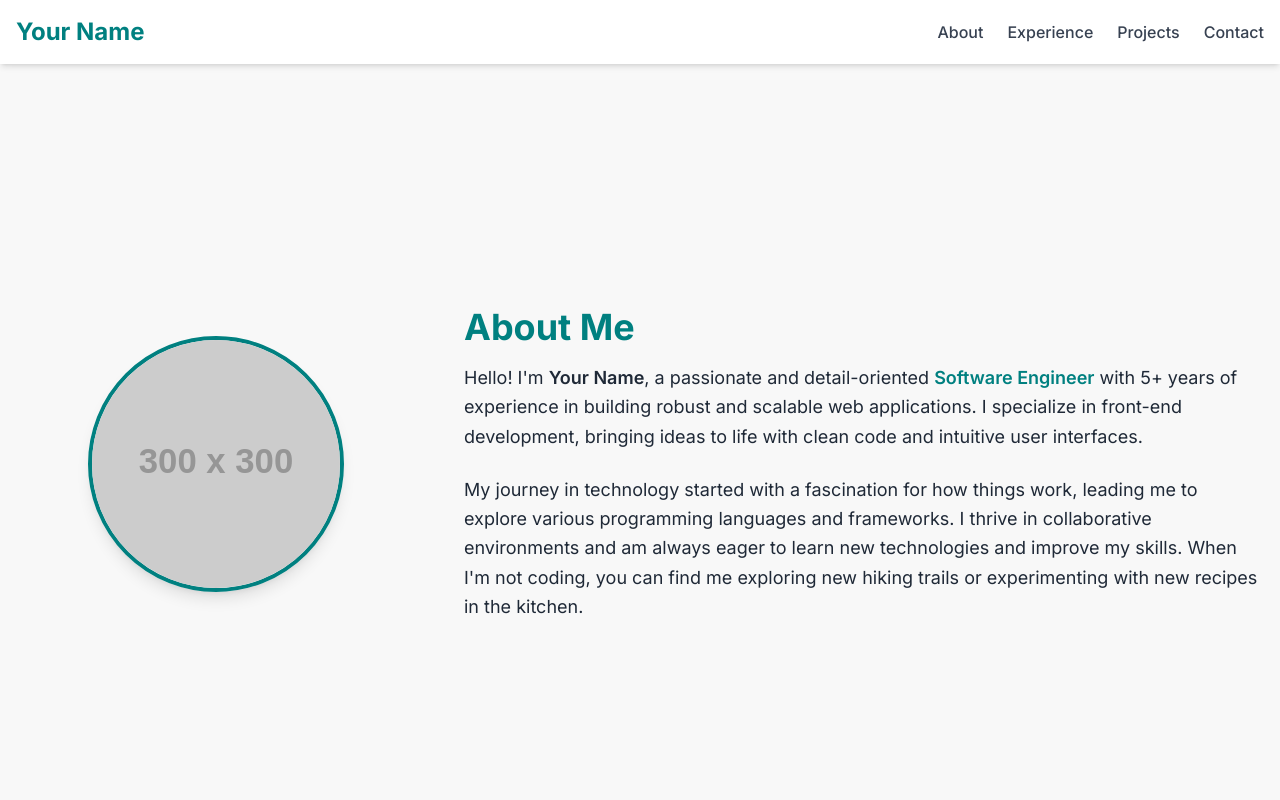
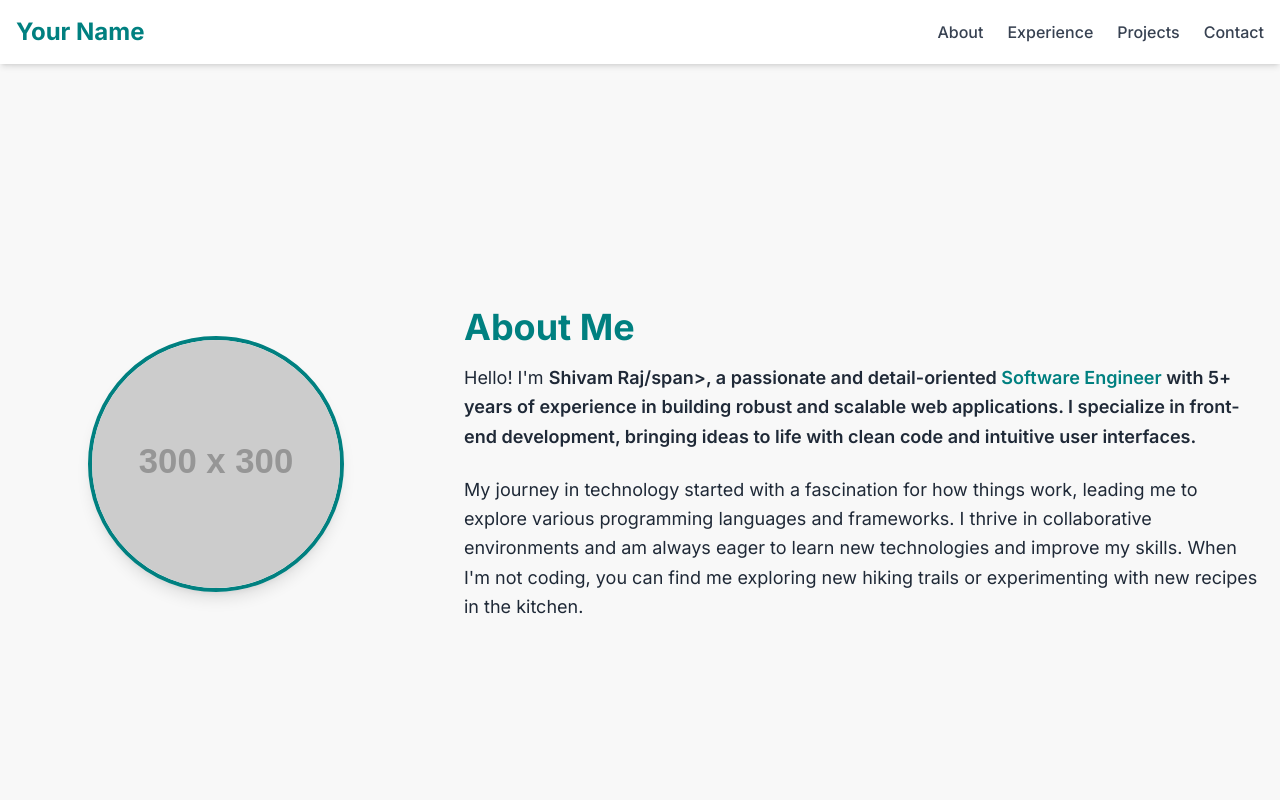
Before and after one commit to SHIVANSHRAO/portfolio, a plain HTML site: page index.html in a window 1280 px wide. Shown: the top 800 px of the page. Drawn offline with nearby package versions, Linux system fonts and the light colour scheme; placeholder pictures from the web are drawn by us.

Commit message:
Update index.html
hgvhg

```diff
--- a/index.html
+++ b/index.html
@@ -72,7 +72,7 @@
         <div class="md:w-2/3 text-center md:text-left">
             <h2 class="text-4xl font-extrabold text-teal-custom mb-4">About Me</h2>
             <p class="text-lg text-gray-800 leading-relaxed mb-6">
-                Hello! I'm <span class="font-semibold">Your Name</span>, a passionate and detail-oriented <span class="font-semibold text-teal-custom">Software Engineer</span> with 5+ years of experience in building robust and scalable web applications. I specialize in front-end development, bringing ideas to life with clean code and intuitive user interfaces.
+                Hello! I'm <span class="font-semibold">Shivam Raj/span>, a passionate and detail-oriented <span class="font-semibold text-teal-custom">Software Engineer</span> with 5+ years of experience in building robust and scalable web applications. I specialize in front-end development, bringing ideas to life with clean code and intuitive user interfaces.
             </p>
             <p class="text-lg text-gray-800 leading-relaxed">
                 My journey in technology started with a fascination for how things work, leading me to explore various programming languages and frameworks. I thrive in collaborative environments and am always eager to learn new technologies and improve my skills. When I'm not coding, you can find me exploring new hiking trails or experimenting with new recipes in the kitchen.
```
